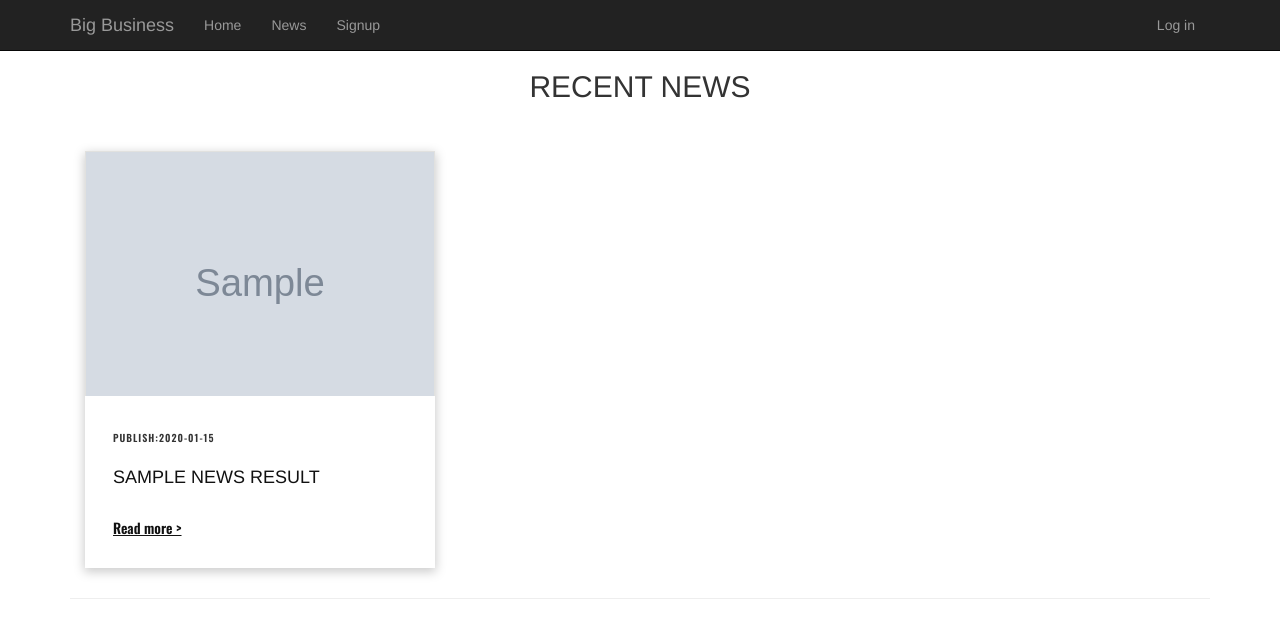
After one commit to qasimahsan77/hotstocks, a Django app: template StockDisplyer/app/templates/app/news.html in a window 1280 px wide. The commit adds this page. Shown: the top 638 px of the page. Run offline with Django 3.2, Linux system fonts and the light colour scheme; the template is opened without the code that fills it: most values are stand-ins (such as "Sample title", 1, 10 or a date in 2020); grey boxes marked "Sample" are stand-in pictures; some libraries are stand-ins or nearby versions.

Commit message:
newwebsite

```diff
--- a/StockDisplyer/StockDisplyer/urls.py
+++ b/StockDisplyer/StockDisplyer/urls.py
@@ -10,7 +10,7 @@ from django.contrib import admin
 from django.contrib import admindocs
 import app.forms
 import app.views
-
+from app.views import login_user,home,signup,about,news
 # Uncomment the next lines to enable the admin:
 # from django.conf.urls import include
 # from django.contrib import admin
@@ -19,7 +19,7 @@ import app.views
 urlpatterns = [
     # Examples:
     url(r'^$', app.views.home, name='home'),
-    url(r'^contact$', app.views.contact, name='contact'),
+    url(r'^news$', app.views.news, name='news'),
     url(r'^about', app.views.about, name='about'),
     url(r'^signup$', app.views.signup, name='signup'),
     #url(r'^login/$', django.contrib.auth.views.login, name='login'),
@@ -29,8 +29,8 @@ urlpatterns = [
     url(r'^logout$',
         django.contrib.auth.views.LogoutView.as_view(template_name="app/login_user.html"),name='logout'),
     # Uncomment the admin/doc line below to enable admin documentation:
-    url(r'^admin/doc/', include('django.contrib.admindocs.urls')),
+    #url(r'^admin/doc/', 'django.contrib.admindocs.urls'),
 
     # Uncomment the next line to enable the admin:
-    url(r'^admin/', include(admin.site.urls)),
+    #url(r'^admin/', admin.site.urls)
 ]
--- a/StockDisplyer/app/templates/app/layout.html
+++ b/StockDisplyer/app/templates/app/layout.html
@@ -7,6 +7,7 @@
     {% load staticfiles %}
     <link rel="stylesheet" type="text/css" href="{% static 'app/content/bootstrap.min.css' %}" />
     <link rel="stylesheet" type="text/css" href="{% static 'app/content/site.css' %}" />
+    <link href="https://fonts.googleapis.com/css2?family=Oswald:wght@600&display=swap" rel="stylesheet">
     <script src="{% static 'app/scripts/modernizr-2.6.2.js' %}"></script>
 </head>
 
@@ -24,6 +25,7 @@
             <div class="navbar-collapse collapse">
                 <ul class="nav navbar-nav">
                     <li><a href="{% url 'home' %}">Home</a></li>
+                    <li><a href="{% url 'news' %}">News</a></li>
                     {%if not user.is_authenticated%}
                     <li><a href="{% url 'signup' %}">Signup</a></li>
                     {%endif%}
--- /dev/null
+++ b/StockDisplyer/app/templates/app/news.html
@@ -0,0 +1,145 @@
+{% extends "app/layout.html" %}
+
+{% block content %}
+<style>
+    .container {
+  margin-right: auto;
+  margin-left: auto;
+  padding-left: 15px;
+  padding-right: 15px;
+}
+
+.image-block {
+  margin-top: 24px;
+  display: flex;
+  flex-wrap: wrap;
+}
+
+.image-block-inner {
+  -webkit-box-shadow: 0px 3px 10px 1px rgba(204, 204, 204 0, 1);
+  -moz-box-shadow: 0px 3px 10px 1px rgba(204, 204, 204 0, 1);
+  box-shadow: 0px 3px 10px 1px rgba(204, 204, 204, 1);
+}
+
+.image-block li>.image-block-inner {
+  padding-bottom: 30px;
+  background-color: #fff;
+  height: 100%;
+}
+
+a {
+  color: #111;
+  text-decoration: none;
+}
+
+h2,
+h4 a {
+  text-transform: uppercase;
+}
+
+a:hover {
+  text-decoration: none;
+}
+
+.image-block li>.image-block-inner>a {
+  display: block;
+  overflow: hidden;
+}
+
+.image-block li>.image-block-inner>a img {
+  border: 1px solid #e1e1df;
+}
+
+.image-block li>.image-block-inner:hover {
+  background-color: #eee;
+}
+
+.hp-posts-cat {
+  margin-bottom: 13px;
+  margin-top: 35px;
+  text-transform: uppercase;
+  font-weight: 600;
+  font-size: 1rem;
+  letter-spacing: 0.1rem;
+  display: inline-block;
+}
+
+.news {
+  font-family: 'Oswald', sans-serif;
+}
+
+.news .image-block li>.image-block-inner h4,
+.hp-posts-cat,
+.news .image-block li>.image-block-inner p,
+.read-more {
+  padding: 0 28px;
+}
+
+.read-more {
+  display: block;
+  text-decoration: underline;
+  margin-top: 30px;
+  font-weight: 600;
+}
+
+/* Media Queries */
+
+@media (min-width: 992px) {
+  .col-md-5 {
+    width: 41.66667%;
+  }
+}
+
+@media (min-width: 768px) {
+  .image-block li.image-block1 {
+    padding-left: 26px;
+    padding-right: 14.5px;
+  }
+}
+
+@media (min-width: 1200px) {
+  .image-block li>.image-block-inner>a {
+    max-height: 245px;
+  }
+}
+
+@media (min-width: 992px) {
+
+  .pl-lg-0,
+  .px-lg-0 {
+    padding-left: 0;
+    padding-right: 0;
+  }
+
+  .ml-lg-0,
+  .mx-lg-0 {
+    margin-left: 0;
+    margin-right: 0;
+  }
+}
+</style>
+<div class="row">
+    <section class="news pt-0">
+  <div class="container mt-md-5">
+    <h2 class="mx-4 my-0 text-center">Recent News</h2>
+      <ul class="row d-lg-flex list-unstyled image-block justify-content-center px-lg-0 mx-lg-0">
+        {%if newsResult|length > 0%}
+        {%for newstitle,newslink,publishdate,imagelink in newsResult%}
+        <li class="col-lg-4 col-md-4 image-block full-width p-3">
+            <div class="image-block-inner">
+          <a class="mh-100" href="{{newslink}}" target="_blank">
+            <img src="{{imagelink}}" alt="{{newstitle}}" class="img-responsive w-100"></a>
+          <span class="hp-posts-cat">Publish:{{publishdate}}</span>
+          <h4 class="mt-3"><a href="{{newslink}}" target="_blank">{{newstitle}}</a></h4>
+          <!--  <p></p> -->
+          <a href="{{newslink}}" class="read-more" target="_blank">Read more &gt;</a>
+        </div>
+        </li>
+        {%endfor%}
+        {%endif%}
+    </ul>
+      </div>
+    </section>
+</div>
+
+{% endblock %}
```
Also changed, not shown: StockDisplyer/app/templates/app/contact.html (deleted, +0 -20 lines), StockDisplyer/app/views.py (+45 -12 lines), 7 other files.
